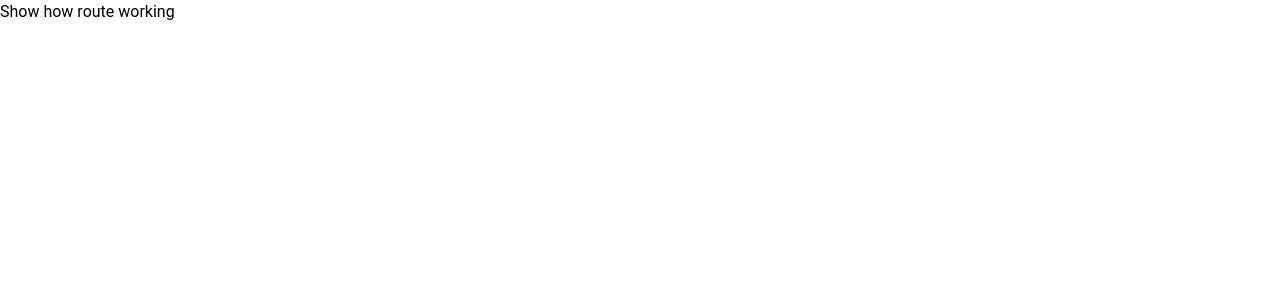
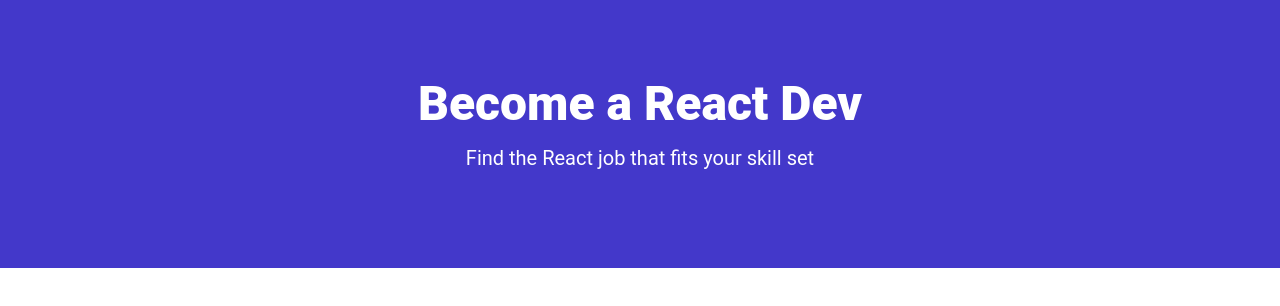
Before and after one commit to madiha-m/react_js, a React (Vite) app in the folder jobs-portal/: page / in a window 1280 px wide. Shown: the top 306 px of the page. Built offline with nearby package versions, Linux system fonts and the light colour scheme.

Commit message:
manage pages in separate dir, set teh Homepage

```diff
--- a/jobs-portal/src/App.jsx
+++ b/jobs-portal/src/App.jsx
@@ -1,27 +1,16 @@
 import { Route, createBrowserRouter, createRoutesFromElements, RouterProvider } from 'react-router-dom'
 import React from 'react'
-import Navbar from './components/Navbar'
-import Hero from './components/Hero'
-import HomeCards from './components/HomeCards'
-import JobListings from './components/JobListings'
-import ViewAllJobs from './components/ViewAllJobs'
+import HomePage from './pages/HomePage'
 
 const App = () => {
   const router = createBrowserRouter(
     createRoutesFromElements(
-      <Route index element={<h1>Show how route working</h1>} />
+      <Route index element={<HomePage />} />
     )
   )
 
   return (
     <RouterProvider router={router} />
-    // <>
-    //   <Navbar />
-    //   <Hero title='Become a React Dev' subtitle='Find the React job that fits your skills and needs' />
-    //   <HomeCards />
-    //   <JobListings />
-    //   <ViewAllJobs />
-    // </>
   )
 }
 
--- a/jobs-portal/src/components/Hero.jsx
+++ b/jobs-portal/src/components/Hero.jsx
@@ -1,6 +1,6 @@
 import React from 'react'
 
-const Hero = ({ title = 'default title', subtitle = 'default subtitle' }) => {
+const Hero = ({ title = 'Become a React Dev', subtitle = 'Find the React job that fits your skill set' }) => {
     return (
         <section className="bg-indigo-700 py-20 mb-4">
             <div
--- /dev/null
+++ b/jobs-portal/src/pages/HomePage.jsx
@@ -0,0 +1,12 @@
+import React from 'react'
+import Hero from '../components/Hero'
+
+const HomePage = () => {
+  return (
+    <>
+      <Hero />
+    </>
+  )
+}
+
+export default HomePage
```
